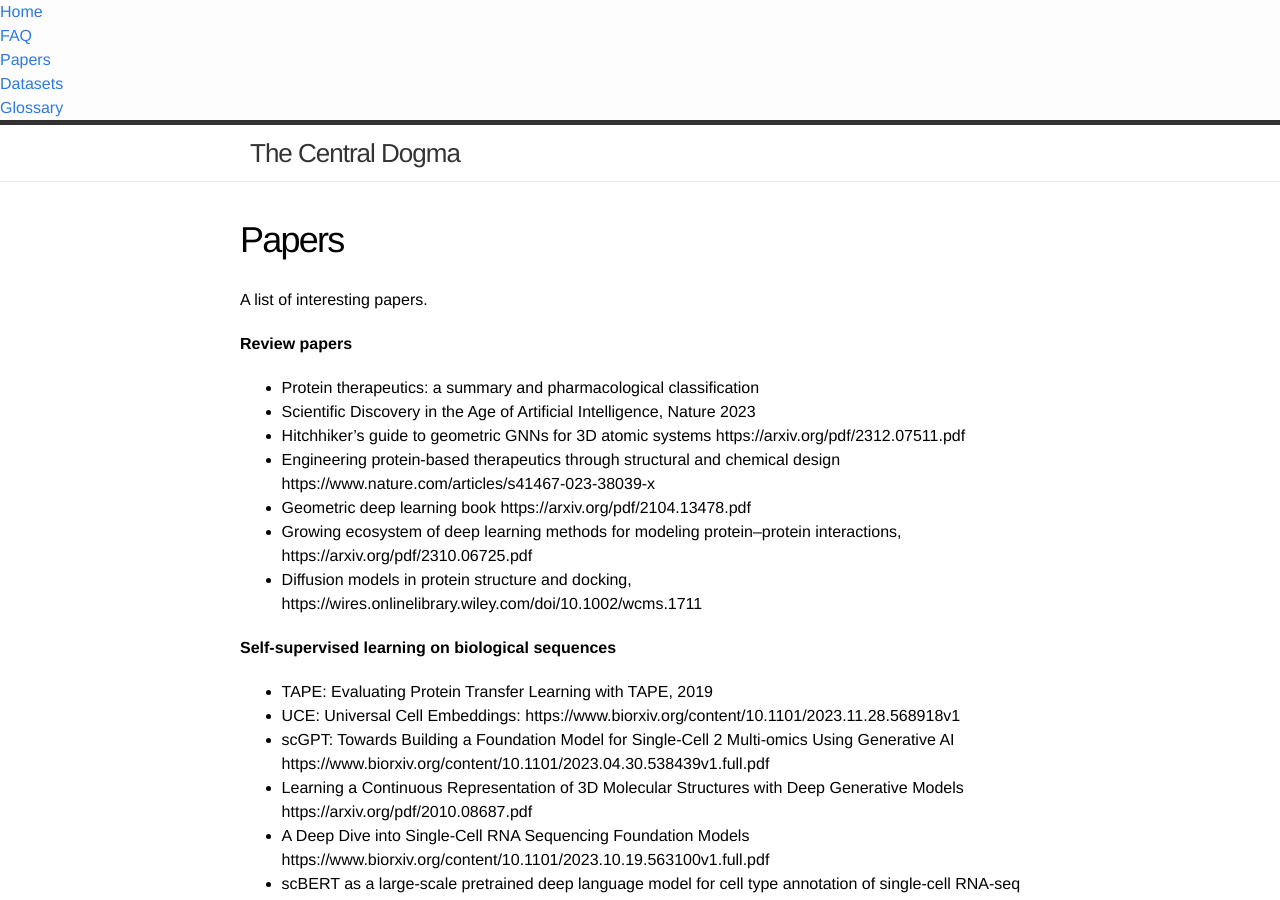
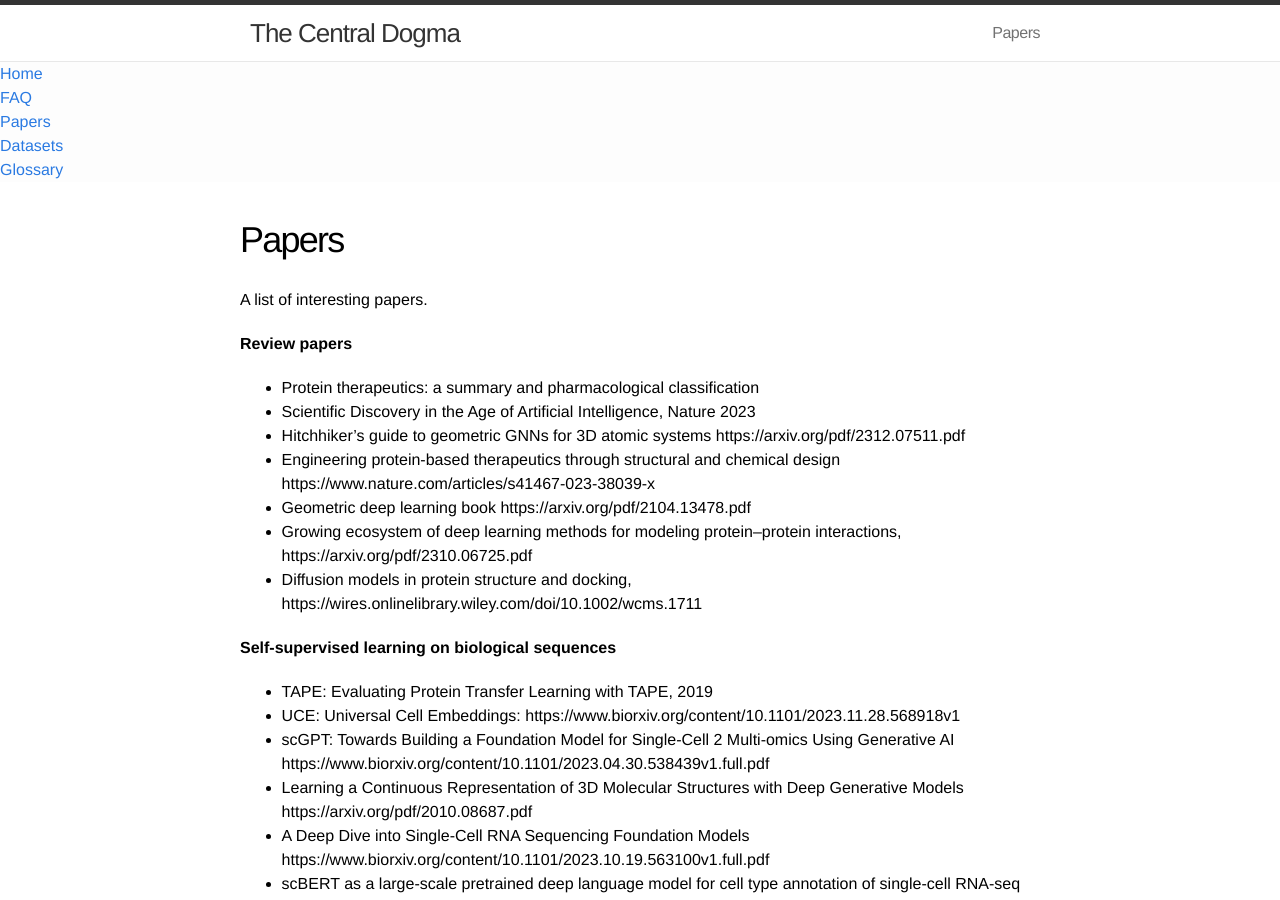
Before and after one commit to thecentraldogma/thecentraldogma.github.io, a Jekyll site: the page built from pages/papers.md, in a window 1280 px wide and 900 px high. Built offline with Jekyll 4.4.1, drawn with Linux system fonts in a browser that asks for light colours; some of the changed lines change nothing that is shown.

Commit message:
header pages

```diff
--- a/_layouts/default.html
+++ b/_layouts/default.html
@@ -4,6 +4,8 @@
   {% include head.html %}
 
     <body>
+
+    {% include header.html %}
     <nav>
      <ul>
        <li><a href="/">Home</a></li>
@@ -15,7 +17,6 @@
     </nav>
 
 
-    {% include header.html %}
 
     <div class="page-content">
       <div class="wrap">
--- a/pages/papers.md
+++ b/pages/papers.md
@@ -1,6 +1,7 @@
 ---
 layout: page
 title: Papers
+includelink: true
 ---
 A list of interesting papers.
 
```
